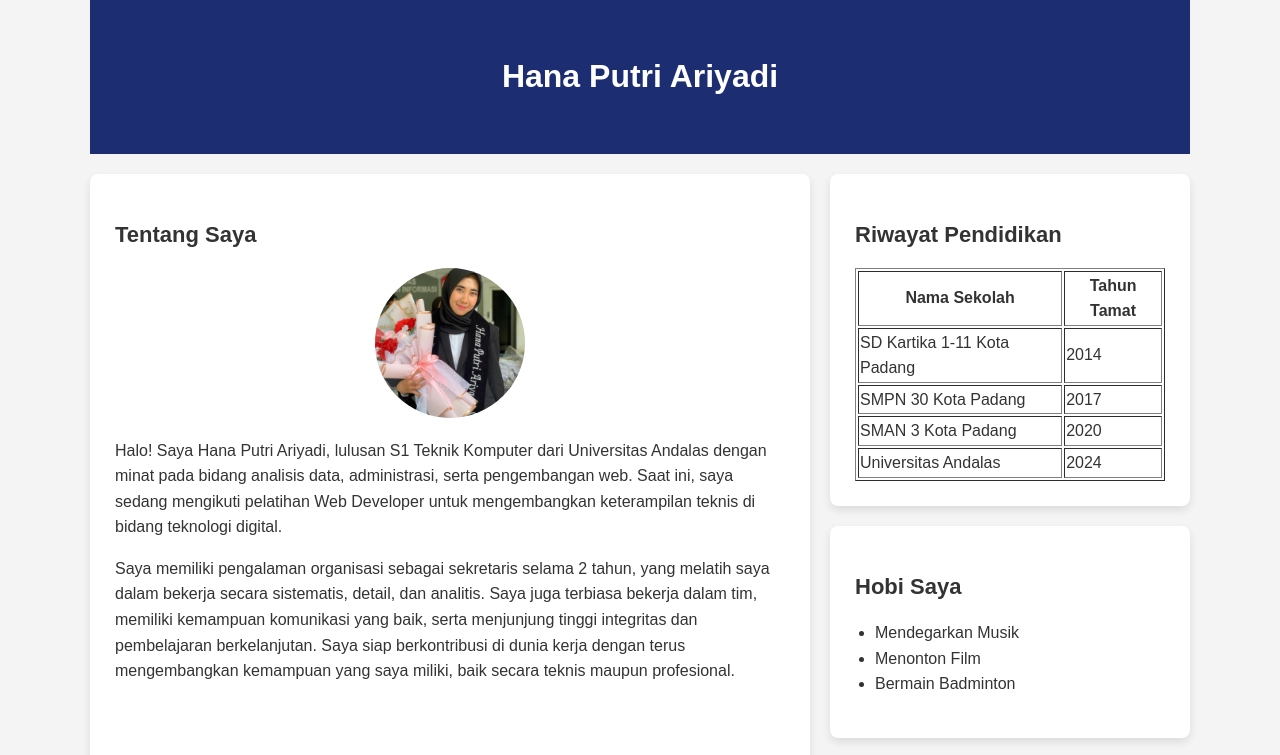
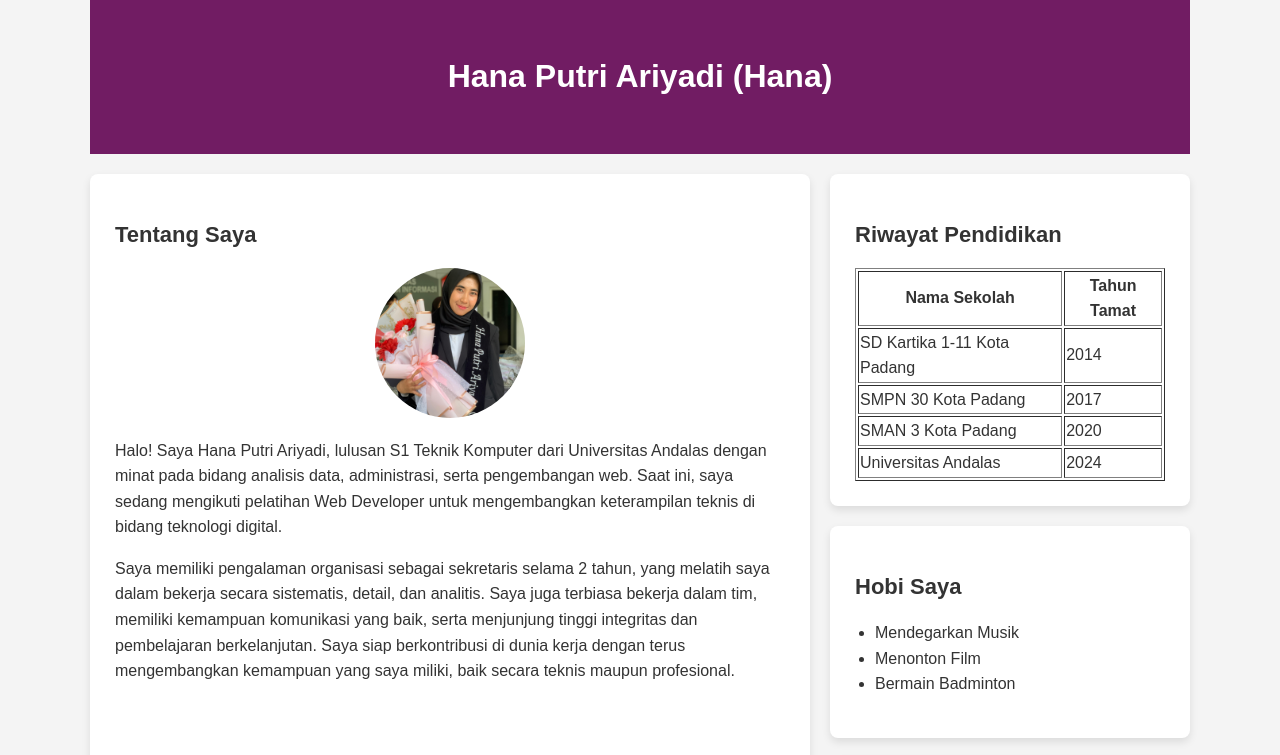
Before and after one commit to hanaputay/Biodata_HTML_CSS, a plain HTML site: page index.html in a window 1280 px wide. Shown: the top 755 px of the page. Drawn offline with Linux system fonts and the light colour scheme.

Commit message:
Mengganti judul dan warna

```diff
--- a/index.html
+++ b/index.html
@@ -8,7 +8,7 @@
 </head>
 <body>
     <header>
-        <h1>Hana Putri Ariyadi</h1>
+        <h1>Hana Putri Ariyadi (Hana)</h1>
     </header>
 
     <main>
--- a/style.css
+++ b/style.css
@@ -13,7 +13,7 @@ header, main, footer {
 }
 
 header {
-    background-color: #1c2d71;
+    background-color: #711c63;
     color: white;
     padding: 30px 0;
     text-align: center;
```
